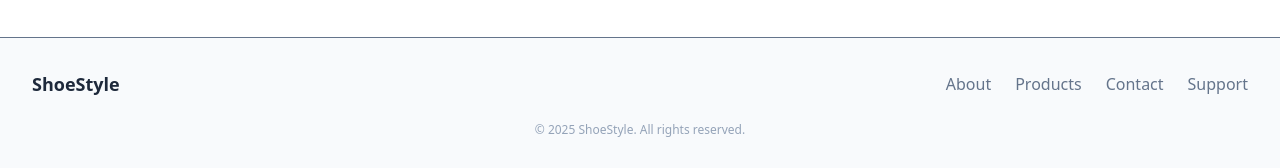
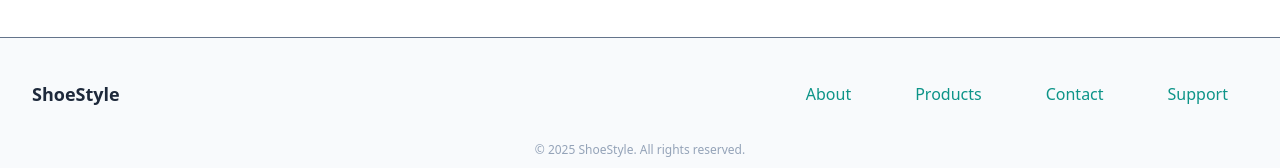
Before and after one commit to rhiggins-banyanlabs/OJT-Practice-Project, a React (Vite) app in the folder client/: page / in a window 1280 px wide. Shown: the part 1041-1209 px from the top of the page. Built offline with nearby package versions, Linux system fonts and the light colour scheme.

Commit message:
bugfix: fixed and issues with the button

```diff
--- a/client/src/sections/Footer.tsx
+++ b/client/src/sections/Footer.tsx
@@ -25,7 +25,14 @@ const Footer: React.FC = () => {
               href={link.href}
               className="hover:text-[#0D9488] transition-colors focus:outline-none focus:ring-2 focus:ring-[#0D9488]"
             >
-              {link.label}
+            <Button
+                  variant="link"
+                  size="md"
+                  className={`${
+                    link ? "text-[#0D9488]" : "text-[#64748B]"
+                  } hover:underline hover:text-[#0D9488] text-left w-full`}
+                >
+              {link.label}</Button>
             </a>
           ))}
         </nav>
```
